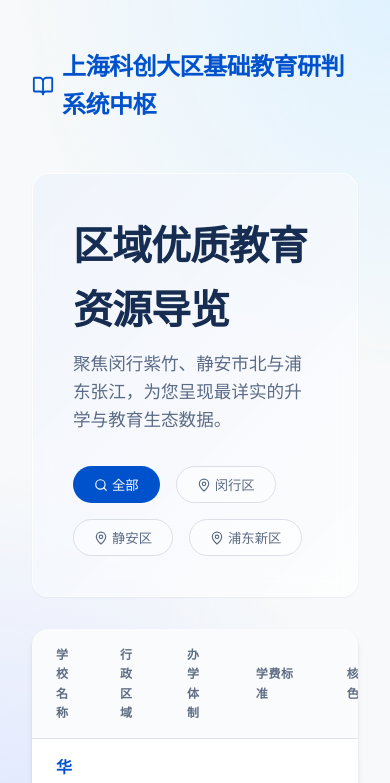
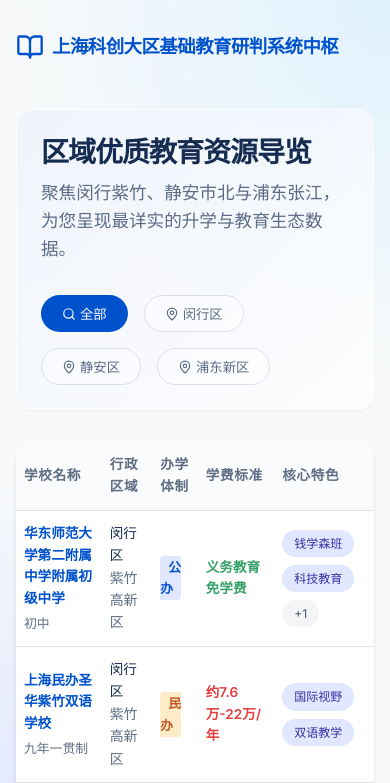
Before and after one commit to xibojituan-svg/school, a React (Vite) app: page / in a window 390 px wide. Shown: the top 783 px of the page. Built offline with nearby package versions, Linux system fonts and the light colour scheme.

Commit message:
Optimize for mobile devices

```diff
--- a/package.json
+++ b/package.json
@@ -7,7 +7,9 @@
     "dev": "vite",
     "build": "vite build",
     "lint": "eslint .",
-    "preview": "vite preview"
+    "preview": "vite preview",
+    "predeploy": "npm run build",
+    "deploy": "gh-pages -d dist"
   },
   "dependencies": {
     "lucide-react": "^0.577.0",
@@ -23,6 +25,7 @@
     "eslint": "^9.39.1",
     "eslint-plugin-react-hooks": "^7.0.1",
     "eslint-plugin-react-refresh": "^0.4.24",
+    "gh-pages": "^6.3.0",
     "globals": "^16.5.0",
     "vite": "^7.3.1"
   }
--- a/src/index.css
+++ b/src/index.css
@@ -344,6 +344,33 @@
 }
 
 @media (max-width: 768px) {
+  .app-container {
+    padding: 1rem;
+  }
+  .hero-card {
+    padding: 1.5rem;
+  }
+  h1 {
+    font-size: 1.75rem;
+    line-height: 1.3;
+  }
+  h2 {
+    font-size: 1.35rem;
+  }
+  .nav-brand {
+    font-size: 1.15rem;
+  }
+  th, td {
+    padding: 0.75rem 0.5rem;
+    font-size: 0.85rem;
+  }
+  .photo-gallery {
+    grid-template-columns: 1fr;
+    gap: 1.5rem;
+  }
+  .teacher-grid {
+    grid-template-columns: 1fr;
+  }
   .teacher-profile {
     flex-direction: column;
     align-items: center;
@@ -355,4 +382,7 @@
   .quote-box {
     text-align: left;
   }
+  .map-container {
+    height: 200px;
+  }
 }
--- a/src/pages/SchoolDetail.jsx
+++ b/src/pages/SchoolDetail.jsx
@@ -22,7 +22,7 @@
 
       <div className="hero-card glass-panel" style={{ borderTop: '4px solid var(--primary-color)' }}>
         <h1>{school.name}</h1>
-        <div style={{ display: 'flex', gap: '0.5rem', color: 'var(--text-muted)', marginBottom: '1.5rem', alignItems: 'center' }}>
+        <div style={{ display: 'flex', flexWrap: 'wrap', gap: '0.5rem', color: 'var(--text-muted)', marginBottom: '1.5rem', alignItems: 'center' }}>
           <MapPin size={16} />
           <span>{school.address} ({school.region} ｜ {school.subRegion})</span>
           <span style={{ margin: '0 0.5rem' }}>•</span>
```
Also changed, not shown: 1 other file (tests, documents, lock files or other folders).
